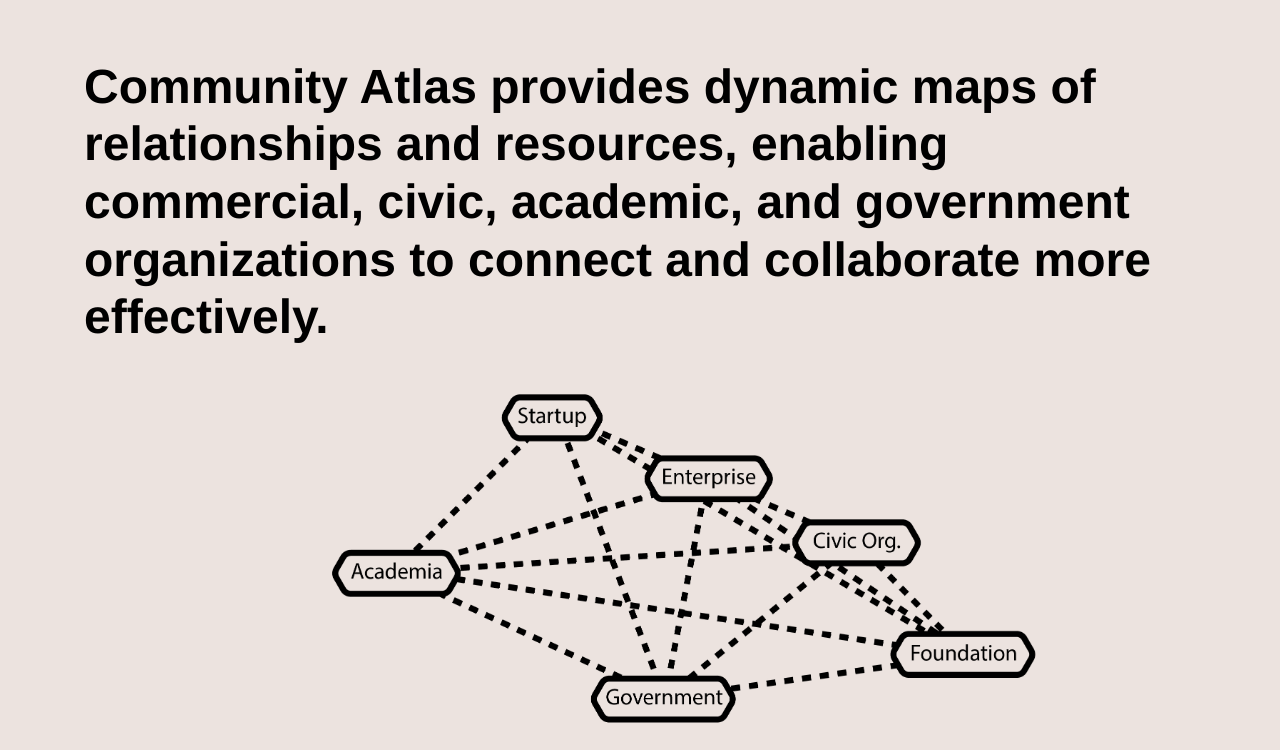
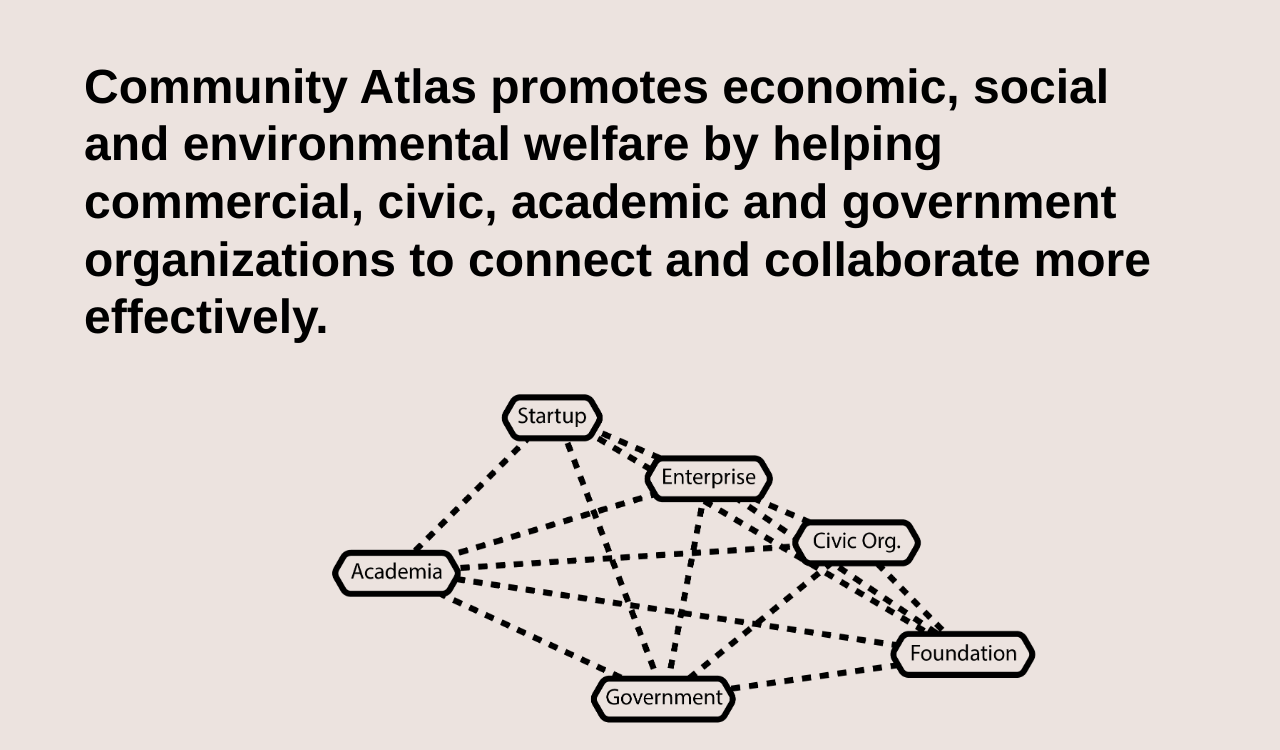
Before and after one commit to communityatlas/website, a plain HTML site: page index.html in a window 1280 px wide. Shown: the part 50-800 px from the top of the page. Drawn offline with Linux system fonts and the light colour scheme.

Commit message:
Update index.html
Community Atlas promotes economic, social and environmental welfare by helping commercial, civic, academic and government organizations to connect and collaborate more effectively.

```diff
--- a/index.html
+++ b/index.html
@@ -32,7 +32,7 @@
 
     <main class="content">
         <section class="block block-1">
-            <p>Community Atlas provides dynamic maps of relationships and resources, enabling commercial, civic, academic, and government organizations to connect and collaborate more effectively.</p>
+            <p>Community Atlas promotes economic, social and environmental welfare by helping commercial, civic, academic and government organizations to connect and collaborate more effectively.</p>
         </section>
         <div class="block-gif" data-gif-id="1"><img src="1.gif" alt=""></div>
         <section class="block block-2">
```
